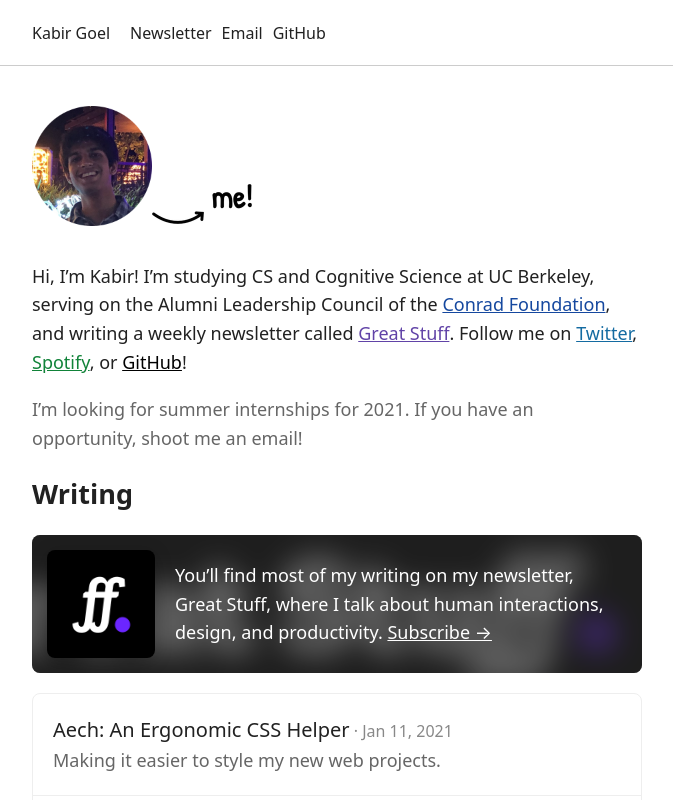
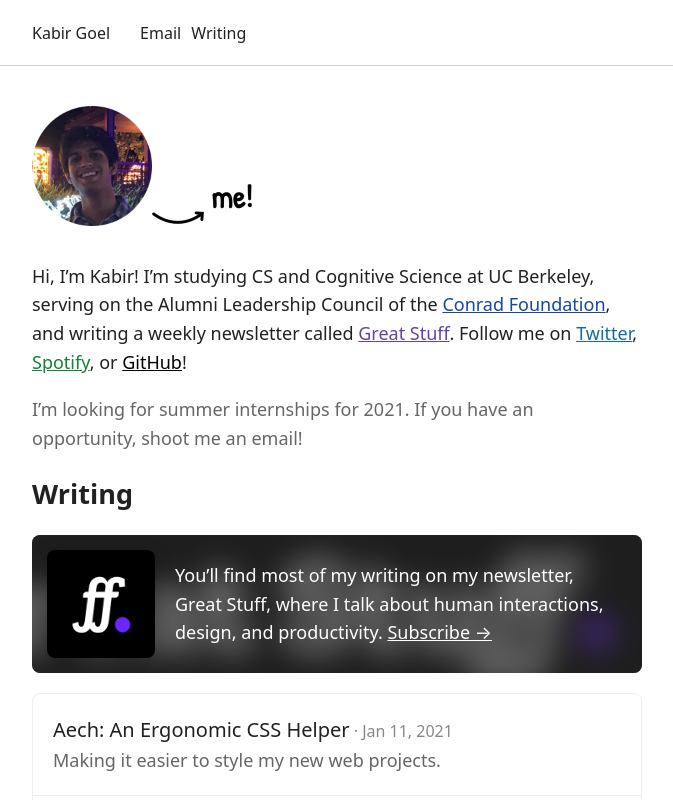
Before and after one commit to kbrgl/website, a Next.js app: page / in a window 1280 px wide. Shown: the top 800 px of the page, without its empty margins (303-976 px from the left). Built offline with nearby package versions, Linux system fonts and the light colour scheme; a web font is replaced by a local one.

Commit message:
Restructure navbar markup

```diff
--- a/components/navbar.tsx
+++ b/components/navbar.tsx
@@ -4,21 +4,22 @@ import styles from "./navbar.module.css";
 
 export default function Navbar() {
   return (
-    <div className={styles.navbar}>
+    <nav className={styles.navbar}>
       <Container>
         <div className={styles.links}>
-          <div>
+          <div className={styles.name}>
             <Link href="/">
-              <a className={styles.name}>Kabir Goel</a>
+              <a>Kabir Goel</a>
             </Link>
           </div>
-          <div>
-            <a href="https://kabirgoel.substack.com">Newsletter</a>
+          <div className={styles.list}>
             <a href="mailto:kabirgoel.kg@gmail.com">Email</a>
-            <a href="https://github.com/kbrgl">GitHub</a>
+            <Link href="/writing">
+              <a>Writing</a>
+            </Link>
           </div>
         </div>
       </Container>
-    </div>
+    </nav>
   );
 }
```
